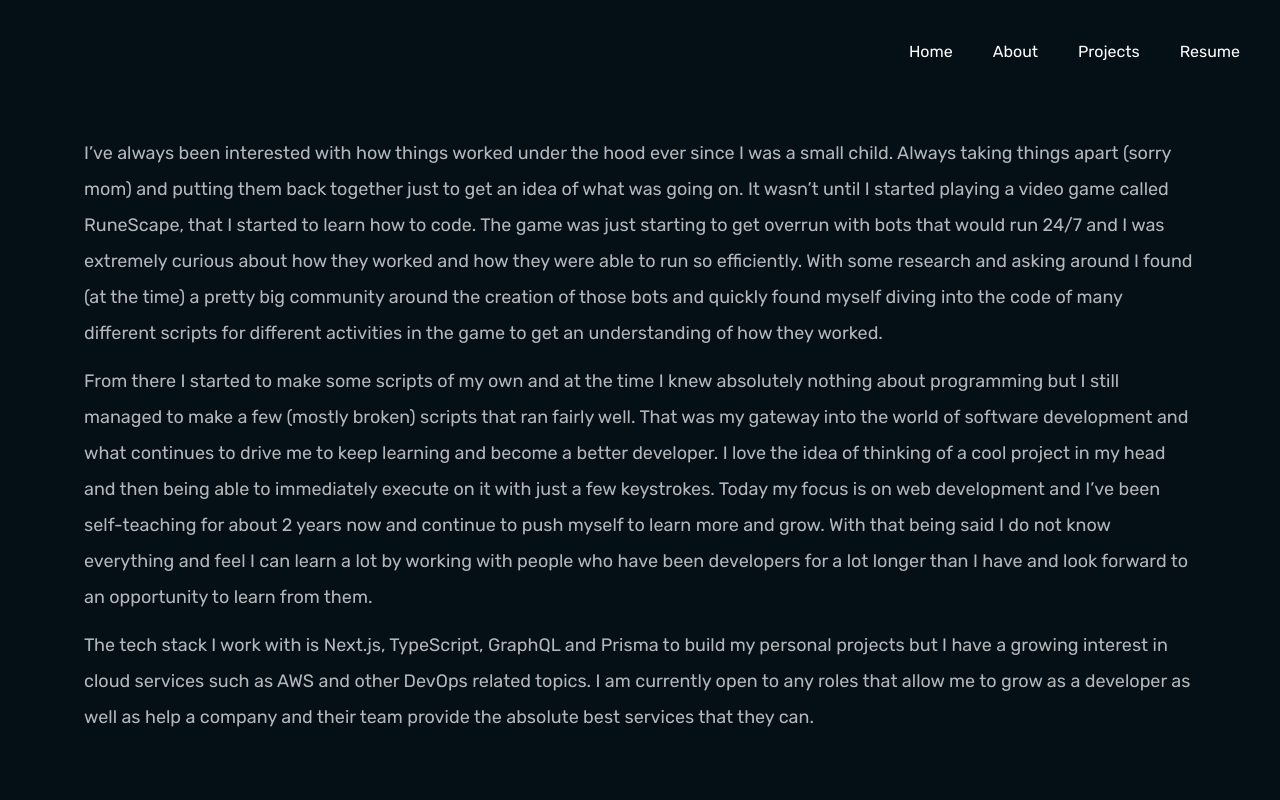
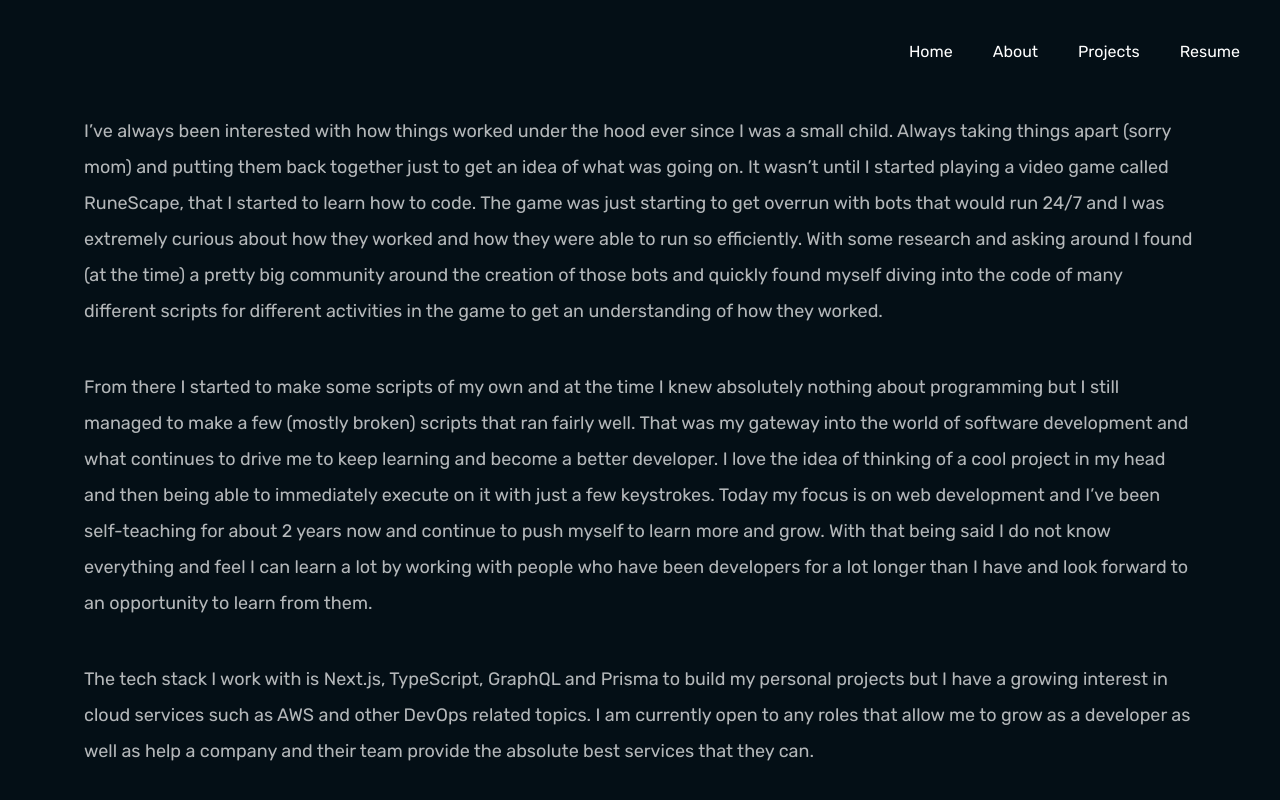
Before and after one commit to nulfrost/danethe.dev, a Next.js app: page /about in a window 1280 px wide. Built offline with nearby package versions, Linux system fonts and the light colour scheme.

Commit message:
add more space between paragraphs on about page

```diff
--- a/pages/about.tsx
+++ b/pages/about.tsx
@@ -39,7 +39,7 @@ export default function About() {
               About
             </Text>
             <Box fontSize={{ base: "md", lg: "lg" }} opacity={0.7}>
-              <Text as="p" mb={3}>
+              <Text as="p" mb={10}>
                 I’ve always been interested with how things worked under the
                 hood ever since I was a small child. Always taking things apart
                 (sorry mom) and putting them back together just to get an idea
@@ -54,7 +54,7 @@ export default function About() {
                 activities in the game to get an understanding of how they
                 worked.
               </Text>
-              <Text as="p" mb={3}>
+              <Text as="p" mb={10}>
                 From there I started to make some scripts of my own and at the
                 time I knew absolutely nothing about programming but I still
                 managed to make a few (mostly broken) scripts that ran fairly
@@ -69,7 +69,7 @@ export default function About() {
                 people who have been developers for a lot longer than I have and
                 look forward to an opportunity to learn from them.
               </Text>
-              <Text as="p" mb={3}>
+              <Text as="p">
                 The tech stack I work with is Next.js, TypeScript, GraphQL and
                 Prisma to build my personal projects but I have a growing
                 interest in cloud services such as AWS and other DevOps related
```
